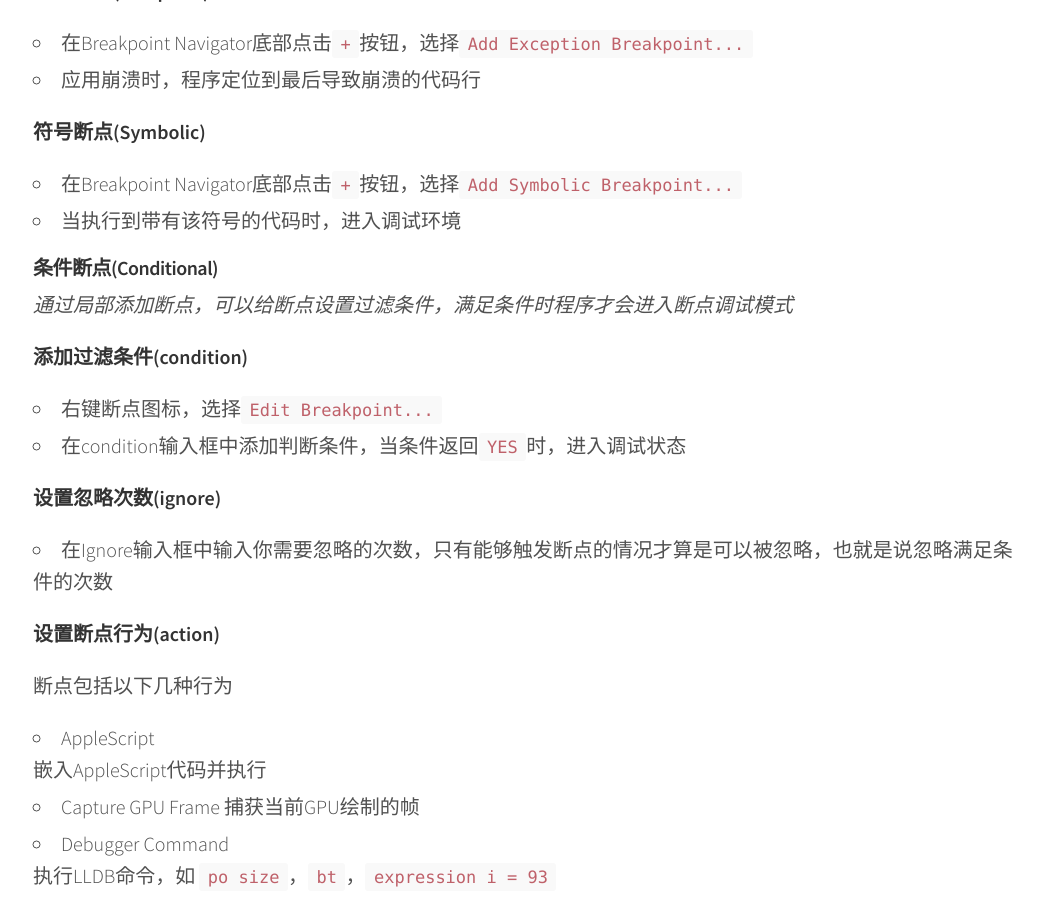
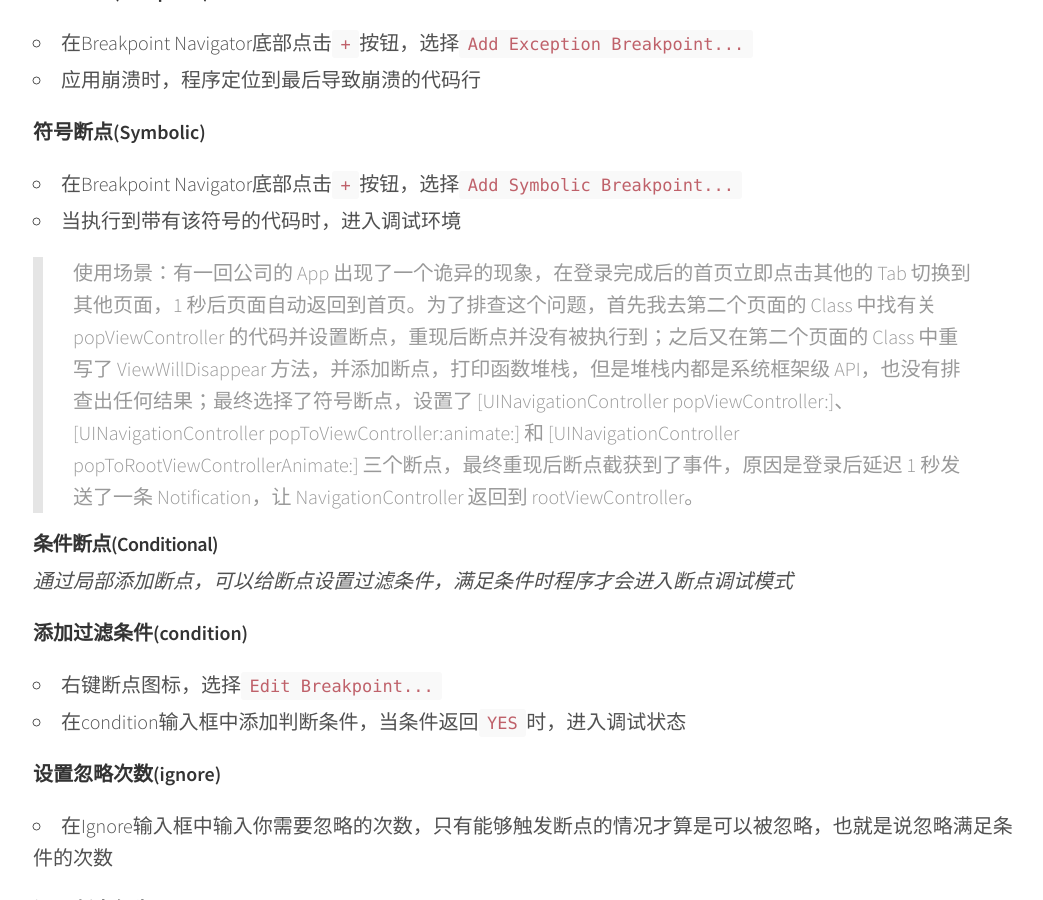
Before and after one commit to MESIRD/mesird.github.io, a Jekyll site: the page built from _posts/2016-08-23-iOS-debugging-techs.markdown, in a window 1280 px wide and 900 px high, scrolled down 2850 px. Shown: the whole window, without its empty margins (115-1158 px from the left). Built offline with Jekyll 4.4.1, drawn with Linux system fonts in a browser that asks for light colours; comment, search, counter and statistics services are not loaded; some of the changed text lies outside the part shown.

Commit message:
add an example

```diff
--- a/_posts/2016-08-23-iOS-debugging-techs.markdown
+++ b/_posts/2016-08-23-iOS-debugging-techs.markdown
@@ -70,6 +70,8 @@ tags: iOS
 
 * 在Breakpoint Navigator底部点击`+`按钮，选择`Add Symbolic Breakpoint...`
 * 当执行到带有该符号的代码时，进入调试环境
+
+> 使用场景：有一回公司的 App 出现了一个诡异的现象，在登录完成后的首页立即点击其他的 Tab 切换到其他页面，1 秒后页面自动返回到首页。为了排查这个问题，首先我去第二个页面的 Class 中找有关 popViewController 的代码并设置断点，重现后断点并没有被执行到；之后又在第二个页面的 Class 中重写了 ViewWillDisappear 方法，并添加断点，打印函数堆栈，但是堆栈内都是系统框架级 API，也没有排查出任何结果；最终选择了符号断点，设置了 [UINavigationController popViewController:]、 [UINavigationController popToViewController:animate:] 和 [UINavigationController popToRootViewControllerAnimate:] 三个断点，最终重现后断点截获到了事件，原因是登录后延迟 1 秒发送了一条 Notification，让 NavigationController 返回到 rootViewController。
 
 #### 条件断点(Conditional)
 
@@ -218,7 +220,7 @@ UI调试工具种类繁多，在此我介绍两款我使用过并极力推荐的
 
 1. Xcode调试UI时，无法在真机或模拟器上进行交互，相较而言Reveal则并不影响真机或模拟器上App的运行与用户操作，若需要再次获取视图层级时，只需要在Reveal中刷新即可，这点来说Xcode略显不足。
 2. Reveal在调试UI过程中，可以在属性检查器中查看并修改控件的相关属性，并且即时生效（不得不说这点非常强大），而Xcode在调试时并不能在属性检查器中修改属性，但是可以通过LLDB命令去修改（在之前已有介绍），不过不能即时生效，而是在结束界面调试后才能生效
-
+3. 在 Xcode 8 之前，Xcode UI 调试无法打开带有 UITextView 的页面，该问题已在 Xcode 8 中修复。
 
 
 ## 性能调优()
```
